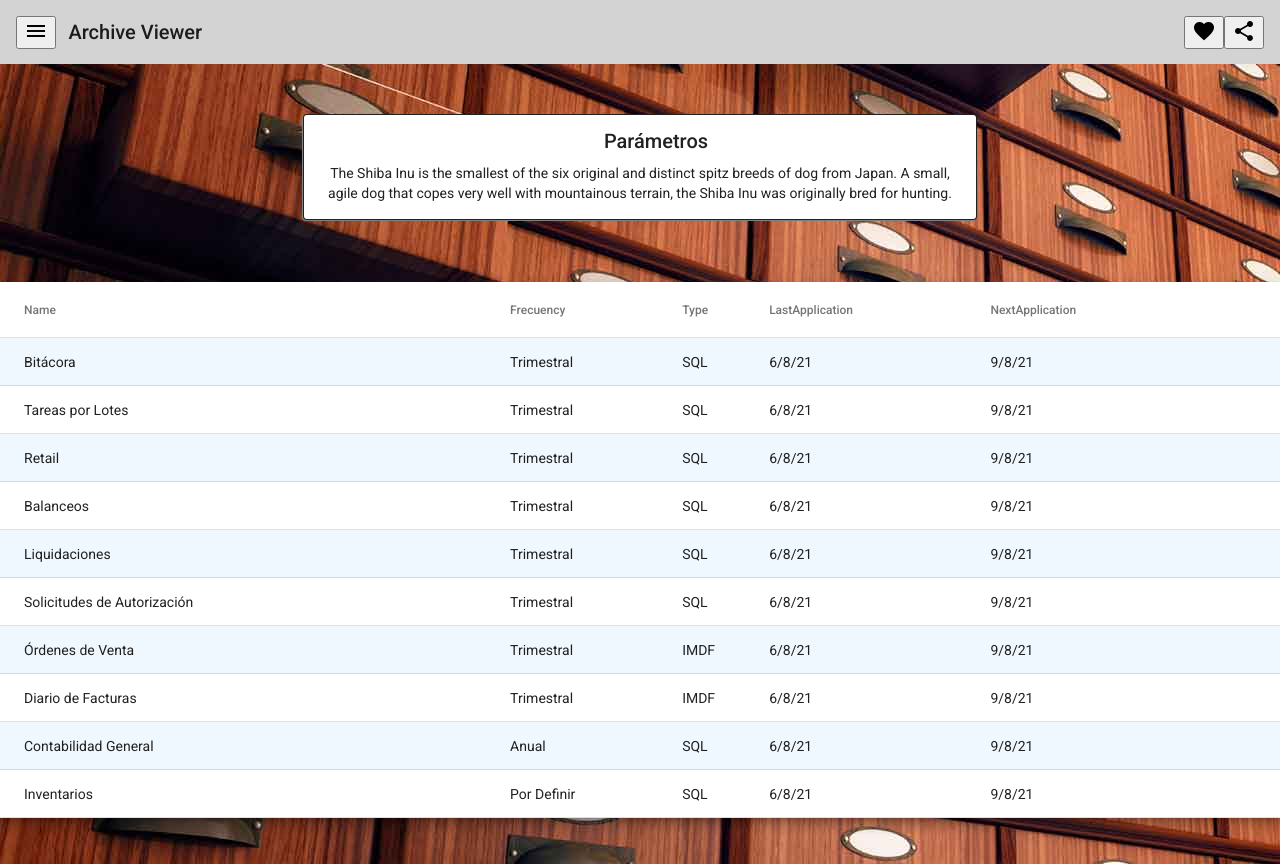
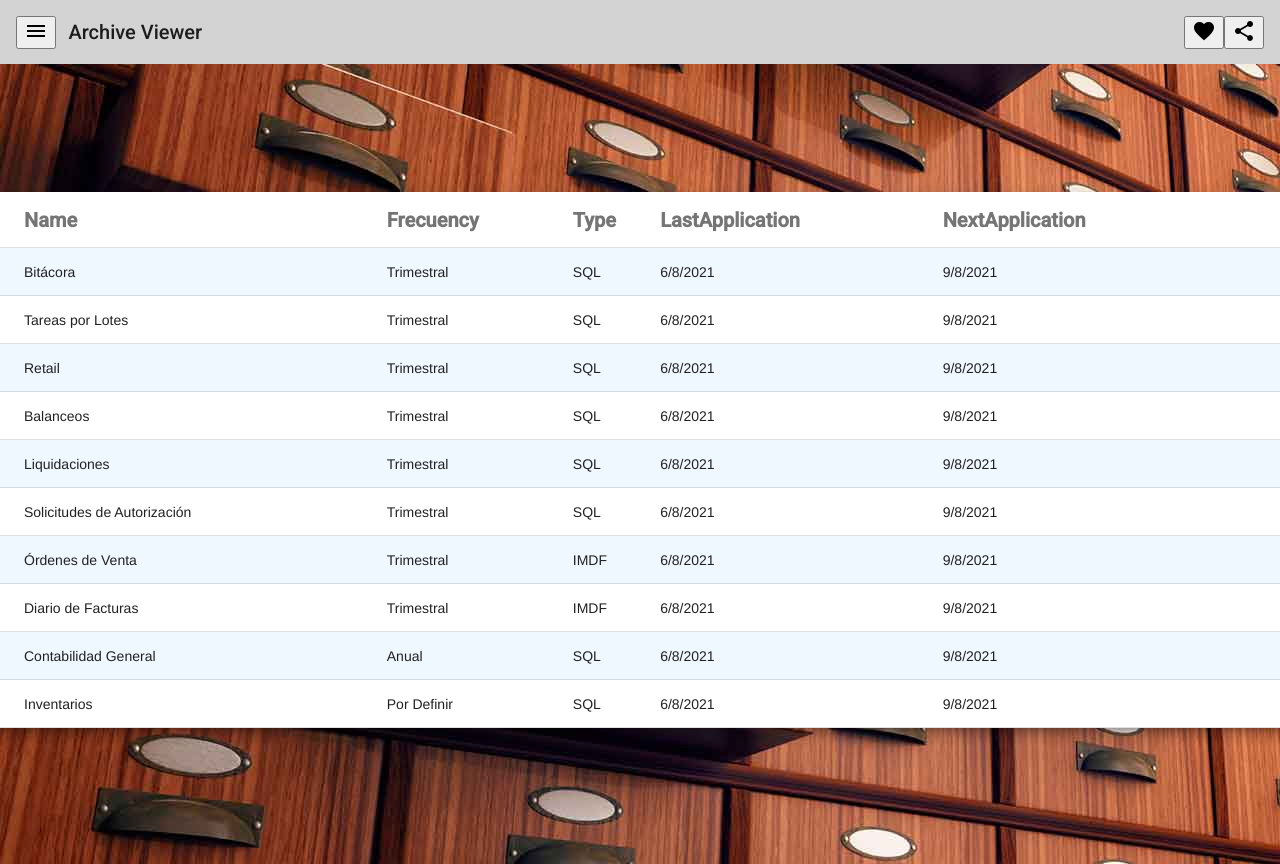
Before and after one commit to LuisMora77/Archive, an Angular app: page /FrecuencyTableComponent in a window 1280 px wide. Before the commit this address led to /. Built offline with nearby package versions, Linux system fonts and the light colour scheme.

Commit message:
Agregado routing

```diff
--- a/src/app/app-routing.module.ts
+++ b/src/app/app-routing.module.ts
@@ -1,11 +1,17 @@
 import { NgModule } from '@angular/core';
 import { Routes, RouterModule } from '@angular/router';
+import {FrecuencyTableComponent} from './components/frecuency-table/frecuency-table.component';
+import {ParametersComponent} from './components/parameters/parameters.component';
 
-
-const routes: Routes = [];
+const routes: Routes = [
+  {path: 'FrecuencyTableComponent', component: FrecuencyTableComponent},
+  {path: 'ParametersComponent', component: ParametersComponent},
+  { path: '',   redirectTo: 'FrecuencyTableComponent', pathMatch: 'full' }
+];
 
 @NgModule({
   imports: [RouterModule.forRoot(routes)],
   exports: [RouterModule]
 })
 export class AppRoutingModule { }
+export const routingComponents = [FrecuencyTableComponent,ParametersComponent];
--- a/src/app/app.component.html
+++ b/src/app/app.component.html
@@ -21,13 +21,14 @@
 
 <mat-drawer-container class="example-container">
   <mat-drawer #drawer class="example-sidenav" mode="side">
-    <p>Auto-resizing sidenav</p>
-    <p *ngIf="showFiller">Lorem, ipsum dolor sit amet consectetur.</p>
-    <button (click)="showFiller = !showFiller" mat-raised-button>
-      Toggle extra text
-    </button>
+    <nav>
+      <ul>
+        <!--<li><a routerLink="/ParametersComponent" routerLinkActive="active">First Component</a></li>-->
+        <li><a routerLink="/FrecuencyTableComponent" routerLinkActive="active">Inicio</a></li>
+      </ul>
+    </nav>
   </mat-drawer>
-<app-parameters style="position:relative; top:50px;"></app-parameters>
-<app-frecuency-table style="position:relative; top:100px;"> </app-frecuency-table>
+  <router-outlet class="centered"></router-outlet>
+  <!--<app-parameters style="position:relative; top:50px;"> </app-parameters>
+  <app-frecuency-table style="position:relative; top:100px;"> </app-frecuency-table>-->
 </mat-drawer-container>
-<router-outlet></router-outlet>
--- a/src/app/app.component.scss
+++ b/src/app/app.component.scss
@@ -43,4 +43,13 @@
 
   .example-sidenav {
     padding: 20px;
+    width: 20%;
   }
+
+  .centered {
+    position: fixed;
+    top: 50%;
+    left: 50%;
+    margin-top: -50px;
+    margin-left: -100px;
+  }
--- a/src/app/app.module.ts
+++ b/src/app/app.module.ts
@@ -1,8 +1,7 @@
 import { BrowserModule } from '@angular/platform-browser';
 import { NgModule } from '@angular/core';
 import { DatePipe } from '@angular/common';
-
-import { AppRoutingModule } from './app-routing.module';
+import { AppRoutingModule, routingComponents } from './app-routing.module';
 import { AppComponent } from './app.component';
 import { ParametersComponent } from './components/parameters/parameters.component';
 import { BrowserAnimationsModule } from '@angular/platform-browser/animations';
--- a/src/app/components/frecuency-table/frecuency-table.component.html
+++ b/src/app/components/frecuency-table/frecuency-table.component.html
@@ -1,39 +1,42 @@
-<div style="width: 100%;">
+<div class="tableClass" >
 
-    <table  mat-table [dataSource]="dataSource" class="mat-elevation-z8" style=" width: 100%;">
+    <table  mat-table [dataSource]="dataSource" class="mat-elevation-z8" style=" width: 100%;" >
 
         <!--- Note that these columns can be defined in any order.
               The actual rendered columns are set as a property on the row definition" -->
-
-        <!-- Position Column -->
+              <ng-container [matColumnDef]="column" *ngFor="let column of displayedColumns">
+                <th mat-header-cell class="custom-mat-header-styling tableHeaderCellDiv mat-header-cell-def" *matHeaderCellDef >{{column}}</th>
+                <td mat-cell *matCellDef="let element" >{{element[column]}}</td>
+              </ng-container>
+        <!-- Position Column
         <ng-container matColumnDef="Name">
-          <th mat-header-cell *matHeaderCellDef> Name </th>
+          <th mat-header-cell *matHeaderCellDef> Nombre </th>
           <td mat-cell *matCellDef="let element "> {{element.Name}} </td>
         </ng-container>
 
-        <!-- Name Column -->
+         Name Column
         <ng-container matColumnDef="Frecuency">
-          <th mat-header-cell *matHeaderCellDef> Frecuency </th>
+          <th mat-header-cell *matHeaderCellDef> Frecuencia </th>
           <td mat-cell *matCellDef="let element"> {{element.Frecuency}} </td>
         </ng-container>
 
-        <!-- Weight Column -->
+        Weight Column
         <ng-container matColumnDef="Type">
-          <th mat-header-cell *matHeaderCellDef> Type </th>
+          <th mat-header-cell *matHeaderCellDef> Tipo </th>
           <td mat-cell *matCellDef="let element"> {{element.Type}} </td>
         </ng-container>
 
-        <!-- Symbol Column -->
+        Symbol Column
         <ng-container matColumnDef="LastApplication">
-          <th mat-header-cell *matHeaderCellDef> LastApplication </th>
+          <th mat-header-cell *matHeaderCellDef> Última Aplicación </th>
           <td mat-cell *matCellDef="let element"> {{element.LastApplication | date:'shortDate'}} </td>
         </ng-container>
 
         <ng-container matColumnDef="NextApplication">
-            <th mat-header-cell *matHeaderCellDef> NextApplication </th>
+            <th mat-header-cell *matHeaderCellDef> Siguiente Aplicación </th>
             <td mat-cell *matCellDef="let element"> {{element.NextApplication | date:'shortDate'}} </td>
-          </ng-container>
+          </ng-container>-->
 
         <tr mat-header-row *matHeaderRowDef="displayedColumns"></tr>
-        <tr mat-row *matRowDef="let row; columns: displayedColumns;"></tr>
+        <tr mat-row *matRowDef="let row; columns: displayedColumns;" style="font-family: Helvetica,Arial , sans-serif;"></tr>
       </table></div>
--- a/src/app/components/frecuency-table/frecuency-table.component.scss
+++ b/src/app/components/frecuency-table/frecuency-table.component.scss
@@ -1,3 +1,15 @@
 .mat-row:nth-child(2n+1){
   background-color: aliceblue;
 }
+
+.tableClass{
+    width: 100%;
+    margin-top: 10%;
+}
+
+mat-header-cell,
+mat-header-row,
+.mat-header-cell-def {
+    font-size: 20px;
+    font-weight: bold;
+}
--- a/src/app/components/frecuency-table/frecuency-table.component.ts
+++ b/src/app/components/frecuency-table/frecuency-table.component.ts
@@ -4,8 +4,8 @@ export interface PeriodicElement {
   Name: string;
   Frecuency: string;
   Type: string;
-  LastApplication: Date;
-  NextApplication: Date;
+  LastApplication: string;
+  NextApplication: string;
 }
 
 
@@ -18,9 +18,9 @@ export class FrecuencyTableComponent implements OnInit {
 
   displayedColumns: string[] = ['Name', 'Frecuency', 'Type', 'LastApplication','NextApplication'];
   //dataSource = ELEMENT_DATA;
-  date1 : Date = new Date('06/08/2021');
+  date1 : string = new Date('06/08/2021').toLocaleDateString('en-US');;
   date2: Date = new Date(this.date1.valueOf());
-  date3: Date = new Date(this.date2.setMonth(this.date2.getMonth()+3));
+  date3: string = new Date(this.date2.setMonth(this.date2.getMonth()+3)).toLocaleDateString('en-US');;
 
   dataSource: PeriodicElement[] = [
     {Name: 'Bitácora', Frecuency: 'Trimestral', Type: 'SQL', LastApplication: this.date1 ,NextApplication: this.date3},
--- a/src/app/components/parameters/parameters.component.html
+++ b/src/app/components/parameters/parameters.component.html
@@ -1,3 +1,4 @@
+<div >
 <p style=" position:relative; text-align: -webkit-center;" >
   <mat-card class="card">
     <mat-card-header >
@@ -16,3 +17,4 @@
   </mat-card>
 
 </p>
+</div>
```
